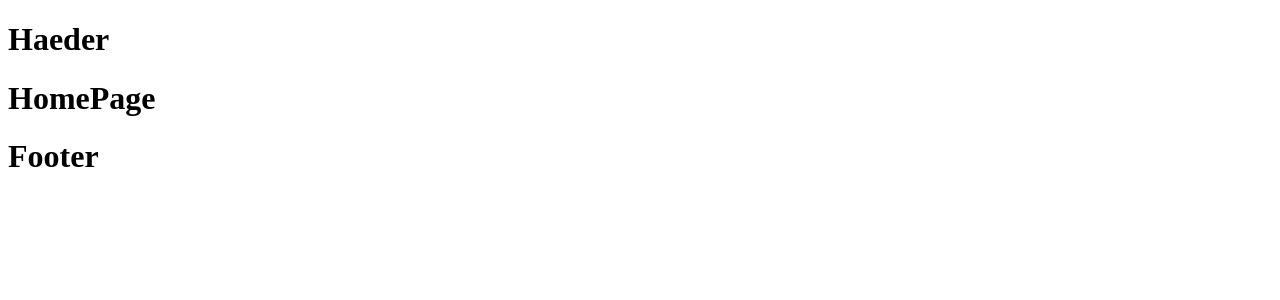
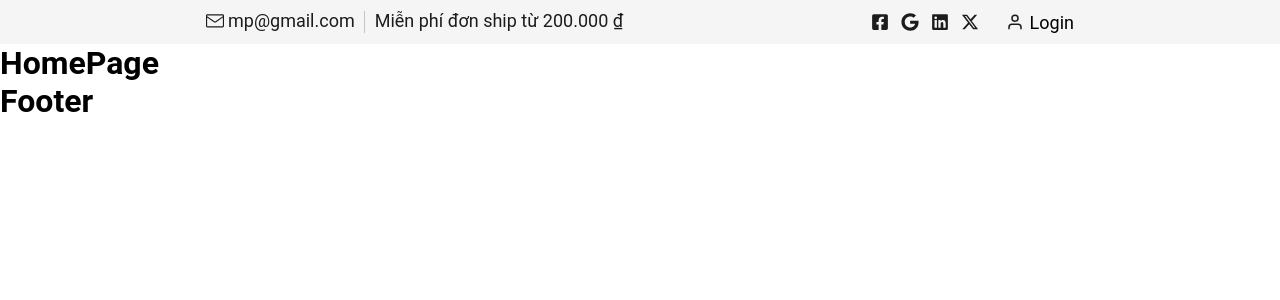
Before and after one commit to maiphunn/PrimeCommerce, a React (Create React App) app in the folder FrontEnd/prime-mart/: page / in a window 1280 px wide. Shown: the top 300 px of the page. Built offline with nearby package versions, Linux system fonts and the light colour scheme.

Commit message:
update day 2 header top

```diff
--- a/FrontEnd/prime-mart/package.json
+++ b/FrontEnd/prime-mart/package.json
@@ -9,6 +9,7 @@
     "@testing-library/user-event": "^13.5.0",
     "react": "^19.0.0",
     "react-dom": "^19.0.0",
+    "react-icons": "^5.5.0",
     "react-router-dom": "^7.2.0",
     "react-scripts": "5.0.1",
     "web-vitals": "^2.1.4"
@@ -36,5 +37,9 @@
       "last 1 firefox version",
       "last 1 safari version"
     ]
+  },
+  "devDependencies": {
+    "sass": "^1.85.1",
+    "sass-loader": "^16.0.5"
   }
 }
--- a/FrontEnd/prime-mart/src/index.js
+++ b/FrontEnd/prime-mart/src/index.js
@@ -2,6 +2,7 @@ import React from 'react';
 import ReactDOM from 'react-dom/client';
 import { BrowserRouter } from 'react-router-dom';
 import RouterCustom from './router';
+import "./styles/style.scss"
 
 
 const root = ReactDOM.createRoot(document.getElementById('root'));
--- a/FrontEnd/prime-mart/src/pages/users/theme/header/Header.js
+++ b/FrontEnd/prime-mart/src/pages/users/theme/header/Header.js
@@ -1,10 +1,61 @@
 import { memo } from 'react'
+import "./header.scss"
+import { FaFacebookSquare, FaLinkedin } from "react-icons/fa";
+import { FaGoogle, FaXTwitter } from "react-icons/fa6";
+import { FiUser } from "react-icons/fi";
+import { Link } from 'react-router-dom';
+import { GoMail } from "react-icons/go";
+import { formatter } from 'utils/format';
 
 const Header = () => {
     return (
-        <>
-            <h1>Haeder</h1>
-        </>
+        <div className='header__top'>
+            <div className='container'>
+                <div className='row'>
+                    <div className='col-6 header__top-left'>
+                        <ul>
+                            <li>
+                                <GoMail />
+                                <span>mp@gmail.com</span>
+                            </li>
+                            <li>Miễn phí đơn ship từ {formatter(200000)}</li>
+                        </ul>
+                    </div>
+                    <div className='col-6 header__top-right'>
+                        <ul>
+                            <li>
+                                <Link to={""}>
+                                    <FaFacebookSquare />
+                                </Link>
+                            </li>
+                            <li>
+                                <Link to={""}>
+                                    <FaGoogle />
+                                </Link>
+                            </li>
+                            <li>
+                                <Link to={""}>
+                                    <FaLinkedin />
+                                </Link>
+                            </li>
+                            <li>
+                                <Link to={""}>
+                                    <FaXTwitter />
+                                </Link>
+                            </li>
+                            <li>
+                                <Link to={""}>
+                                    <FiUser />
+                                </Link>
+                                <span>Login</span>
+                            </li>
+
+                        </ul>
+                    </div>
+                </div>
+            </div>
+        </div >
+
     )
 }
 
--- /dev/null
+++ b/FrontEnd/prime-mart/src/pages/users/theme/header/header.scss
@@ -0,0 +1,73 @@
+@use "sass:map";
+@import "styles/pages/theme";
+
+.header__top {
+    background: #f5f5f5;
+}
+
+.header__top-right {
+    display: flex;
+    align-items: center;
+    justify-content: end;
+
+    ul {
+        display: flex;
+        align-items: center;
+        column-gap: 12px;
+        list-style-type: none;
+
+        li:last-child {
+            display: flex;
+            align-items: center;
+            cursor: pointer;
+            margin-left: 15px;
+
+            span {
+                font-size: 18px;
+                margin-left: 6px;
+            }
+        }
+
+        a {
+            font-size: 18px;
+            display: flex;
+            color: map.get($theme-color, "nol-text");
+        }
+    }
+}
+
+.header__top-left {
+
+    ul {
+        display: flex;
+        align-items: center;
+        padding: 10px 0 13px;
+        list-style-type: none;
+        column-gap: 20px;
+
+        li {
+            font-size: 18px;
+            display: flex;
+            align-items: center;
+            column-gap: 4px;
+            color: map.get($theme-color, "nol-text");
+        }
+
+        li:first-child {
+            position: relative;
+
+            &:after {
+                position: absolute;
+                right: -10px;
+                top: 1px;
+                height: 22px;
+                width: 1px;
+                background: #000;
+                opacity: 0.2;
+                content: "";
+            }
+        }
+    }
+
+
+}
--- /dev/null
+++ b/FrontEnd/prime-mart/src/styles/pages/_all.scss
@@ -0,0 +1,31 @@
+@use "sass:map";
+@import "./_theme";
+
+html,
+body {
+    margin: 0;
+}
+
+* {
+    font-family: Roboto;
+    padding: 0;
+    margin: 0;
+}
+
+.container {
+    max-width: 868px;
+    width: 100%;
+    padding-left: 15px;
+    padding-right: 15px;
+    margin: auto;
+}
+
+.row {
+    display: flex;
+    flex-wrap: wrap;
+}
+
+.col-6 {
+    flex: 0 0 50%;
+    max-width: 50%;
+}
--- /dev/null
+++ b/FrontEnd/prime-mart/src/styles/pages/_theme.scss
@@ -0,0 +1,4 @@
+$theme-color: (
+    "main": oklch(71.5% 0.143 215.221deg),
+    "nol-text": #1c1c1c
+);
--- /dev/null
+++ b/FrontEnd/prime-mart/src/styles/style.scss
@@ -0,0 +1 @@
+@import "./pages/all"
--- /dev/null
+++ b/FrontEnd/prime-mart/src/utils/format.js
@@ -0,0 +1,6 @@
+export const formatter = (numb) => {
+    return new Intl.NumberFormat("vi-VN", {
+        style: "currency",
+        currency: "VND"
+    }).format(numb)
+}
```
Also changed, not shown: FrontEnd/prime-mart/jsconfig.json (added, +10 -0 lines), 1 other file (tests, documents, lock files or other folders).
